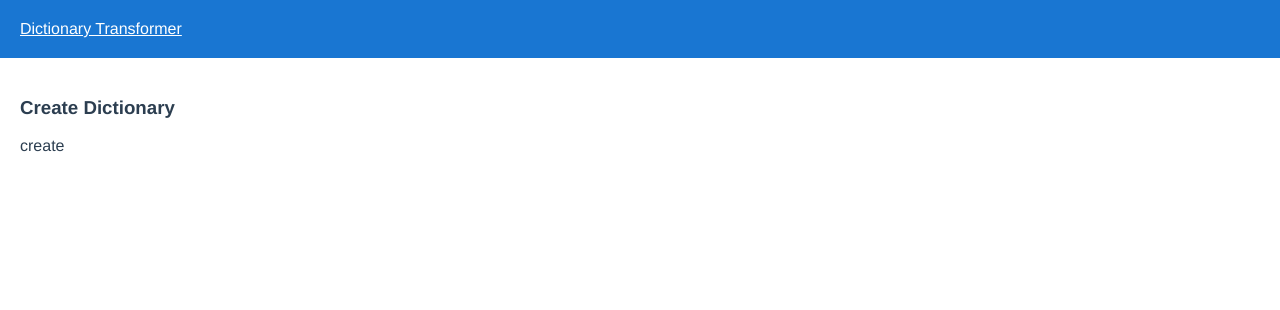
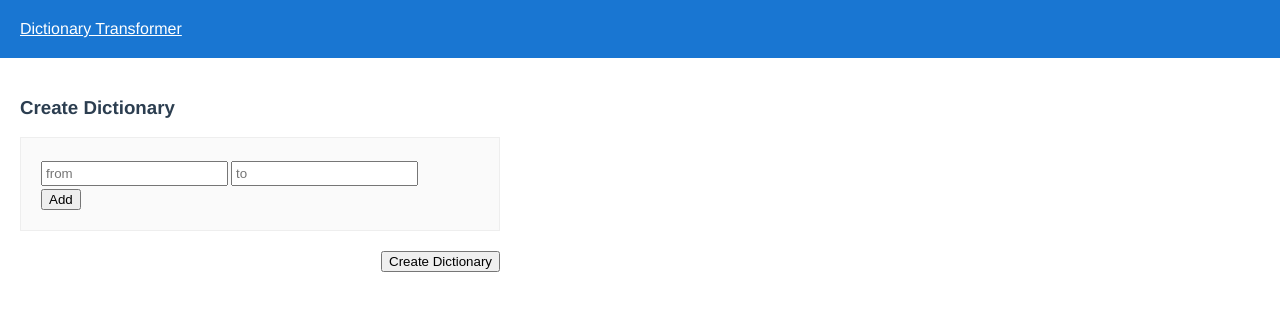
Before and after one commit to jean-moldovan/dictionary-transform, a Vue app: page /new in a window 1280 px wide. Shown: the top 310 px of the page. Built offline with nearby package versions, Linux system fonts and the light colour scheme.

Commit message:
dictionary creation

```diff
--- a/src/App.vue
+++ b/src/App.vue
@@ -50,7 +50,12 @@ button {
   text-align: right;
 }
 
+.text-negative {
+  color: var(--color-negative);
+}
+
 .app-content {
   padding: 20px;
 }
+
 </style>
--- a/src/components/DictionaryCreatePage.vue
+++ b/src/components/DictionaryCreatePage.vue
@@ -4,16 +4,156 @@
       Create Dictionary
     </h3>
 
-    create
+    <form
+      @submit.prevent="submitForm"
+      class="new-dictionary-form"
+    >
+      <div class="new-dictionary-rules">
+        <div
+          v-if="hasErrors"
+          class="text-negative"
+        >
+          <small>
+            {{ errorMessage }}
+          </small>
+        </div>
+
+        <div
+          v-for="(rule, i) in newDictionary.rules"
+          :key="i"
+        >
+          <div>
+            <input
+              type="text"
+              name="from"
+              placeholder="from"
+              v-model="rule.from"
+            >
+
+            <input
+              type="text"
+              name="to"
+              placeholder="to"
+              v-model="rule.to"
+            >
+
+            <template v-if="i !== 0">
+              <button
+                type="button"
+                class="remove-btn"
+                @click="removeRule(i)"
+              >
+                remove
+              </button>
+            </template>
+          </div>
+        </div>
+
+        <button
+          type="button"
+          @click="addRule"
+        >
+          Add
+        </button>
+      </div>
+
+      <div class="text-right">
+        <button type="submit">
+          Create Dictionary
+        </button>
+      </div>
+    </form>
   </div>
 </template>
 
 <script>
+import { mapMutations } from 'vuex'
+
+const emptyRule = {
+  from: '',
+  to: ''
+}
+
 export default {
+  data () {
+    return {
+      newDictionary: {
+        id: Date.now(),
+        rules: [
+          {
+            ...emptyRule
+          }
+        ]
+      },
+      hasErrors: false,
+      errorMessage: ''
+    }
+  },
+  methods: {
+    ...mapMutations(['createDictionary']),
 
+    addRule () {
+      this.resetValidation()
+      this.newDictionary.rules.push({ ...emptyRule })
+    },
+    removeRule (idx) {
+      this.resetValidation()
+      this.newDictionary.rules.splice(idx, 1)
+    },
+    submitForm () {
+      this.resetValidation()
+      this.validateForm()
+
+      if (this.hasErrors) {
+        return
+      }
+
+      this.createDictionary(this.newDictionary)
+      this.$router.replace('/')
+    },
+    resetValidation () {
+      this.hasErrors = false
+      this.errorMessage = ''
+    },
+    setError (message) {
+      this.hasErrors = true
+      this.errorMessage = message
+    },
+    validateForm () {
+      if (this.newDictionary.rules.some(r => r.from === '')) {
+        this.setError('Empty rules are now allowed')
+        return
+      }
+
+      const froms = this.newDictionary.rules.map(r => r.from)
+
+      if (new Set(froms).size !== froms.length) {
+        this.setError('Duplicates are not allowed')
+      }
+    }
+  }
 }
 </script>
 
 <style lang="scss" scoped>
+.new-dictionary-form {
+  max-width: 480px;
 
+  input {
+    padding: 3px;
+    margin: 3px 3px 3px 0;
+  }
+}
+
+.new-dictionary-rules {
+  padding: 20px;
+  border: 1px solid var(--color-light);
+  background-color: #fafafa;
+  margin-bottom: 20px;
+}
+
+.remove-btn {
+  border: none;
+  background-color: transparent;
+}
 </style>
--- a/src/store/index.js
+++ b/src/store/index.js
@@ -7,7 +7,7 @@ export default new Vuex.Store({
   state: {
     dictionaries: [
       {
-        id: 1,
+        id: Date.now(),
         rules: [
           {
             from: 'ph',
@@ -22,23 +22,6 @@ export default new Vuex.Store({
             to: 'Physics'
           }
         ]
-      },
-      {
-        id: 2,
-        rules: [
-          {
-            from: 'a',
-            to: 'Biology'
-          },
-          {
-            from: 'b',
-            to: 'Chemistry'
-          },
-          {
-            from: 'c',
-            to: 'Physics'
-          }
-        ]
       }
     ]
   },
@@ -49,6 +32,9 @@ export default new Vuex.Store({
       if (idx > -1) {
         state.dictionaries.splice(idx, 1)
       }
+    },
+    createDictionary (state, dictionary) {
+      state.dictionaries.push(dictionary)
     }
   },
   actions: {
```
